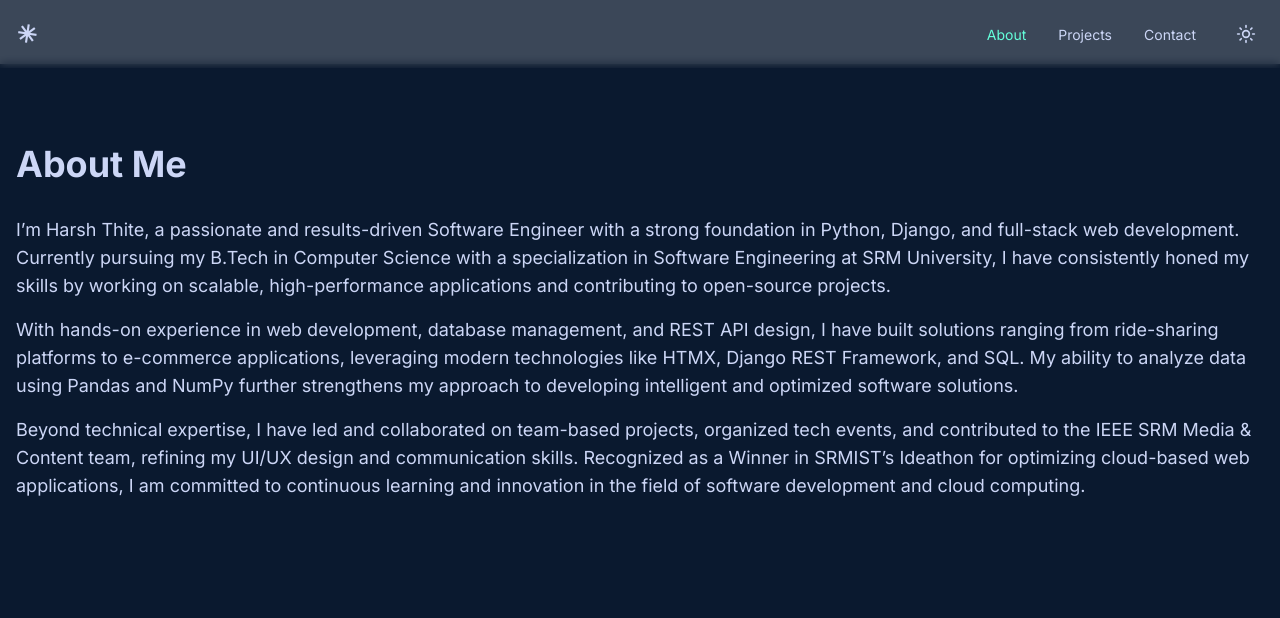
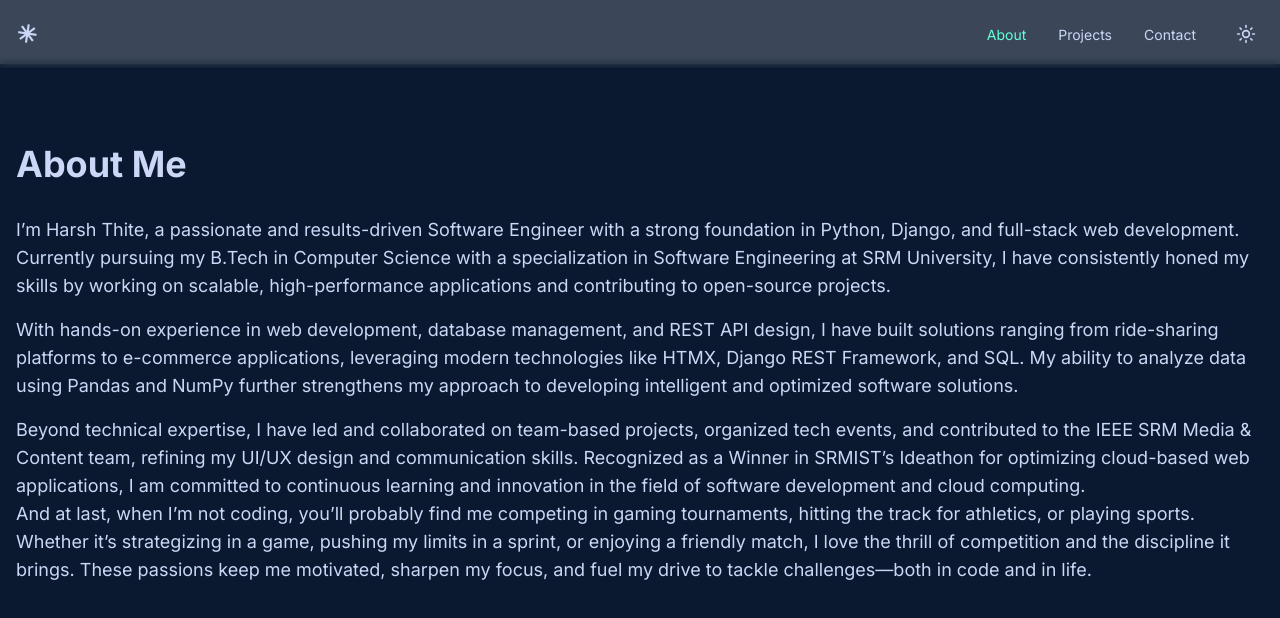
Before and after one commit to harsh-thite/Portfolio, a Next.js app: page /about in a window 1280 px wide. Shown: the top 618 px of the page. Built offline with nearby package versions, Linux system fonts and the light colour scheme.

Commit message:
`Added new paragraph to About page describing personal interests and passions.`

```diff
--- a/app/about/page.tsx
+++ b/app/about/page.tsx
@@ -29,6 +29,15 @@ export default function About() {
           web applications, I am committed to continuous learning and innovation
           in the field of software development and cloud computing.
         </p>
+        <p className="text-lg mb-4">
+          And at last, when I’m not coding, you’ll probably find me competing in
+          gaming tournaments, hitting the track for athletics, or playing
+          sports. Whether it’s strategizing in a game, pushing my limits in a
+          sprint, or enjoying a friendly match, I love the thrill of competition
+          and the discipline it brings. These passions keep me motivated,
+          sharpen my focus, and fuel my drive to tackle challenges—both in code
+          and in life.
+        </p>
       </FadeIn>
     </main>
   );
```
